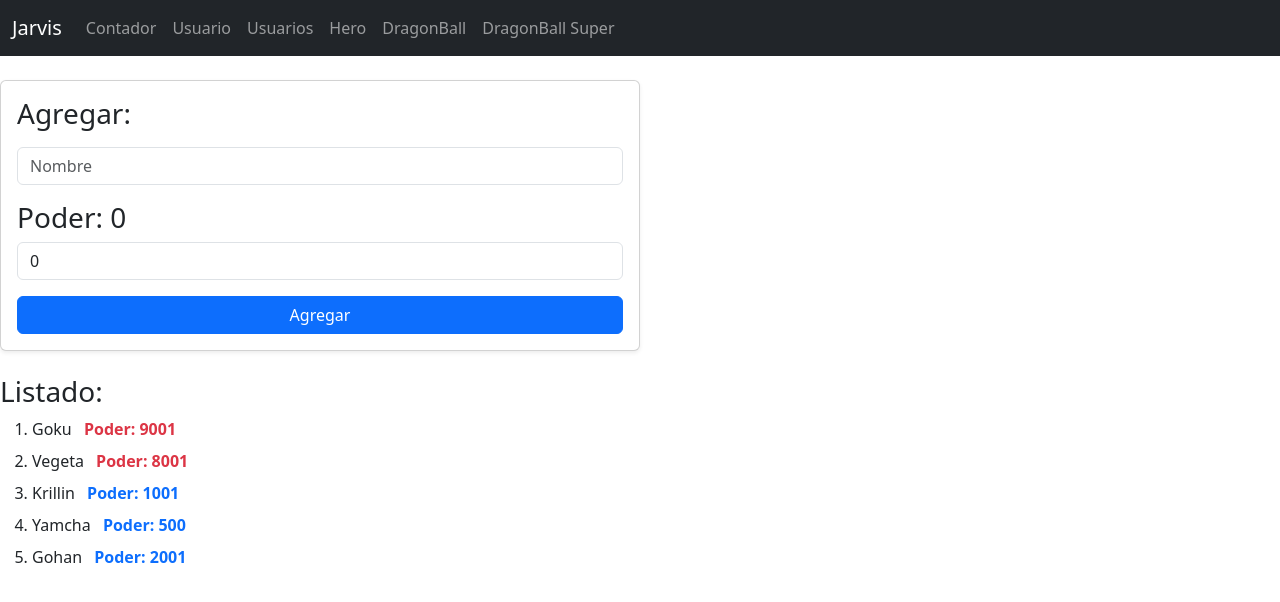
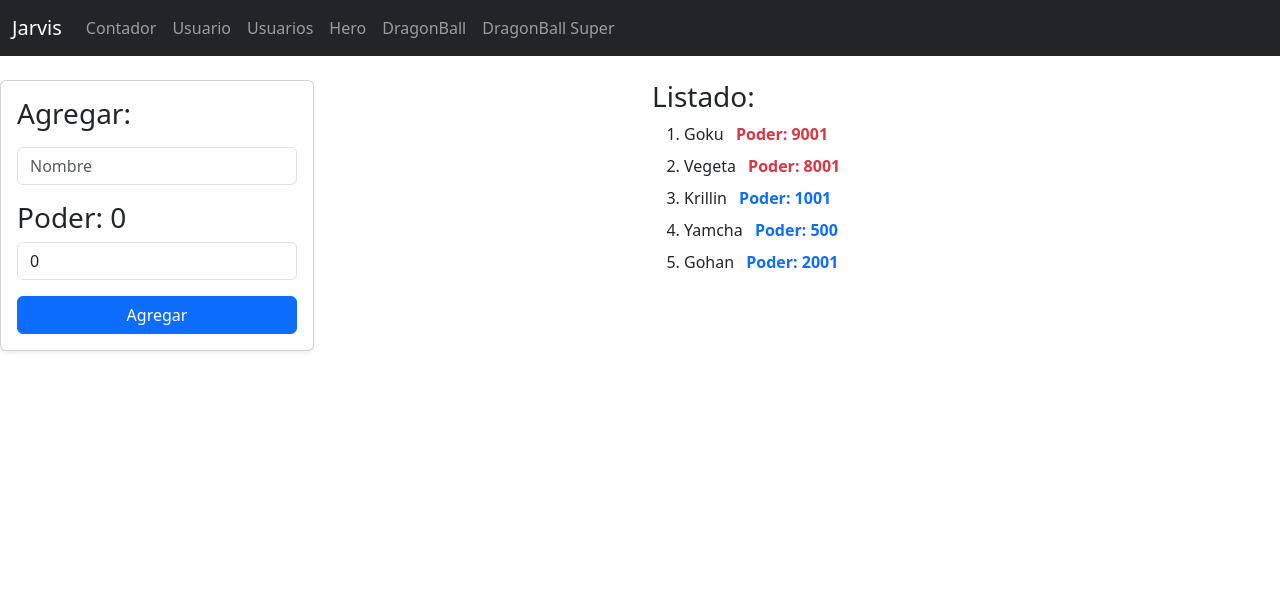
Before and after one commit to IngOscar19/Proyecto-Counter, an Angular app: page /dragonball in a window 1280 px wide. Shown: the top 602 px of the page. Built offline with nearby package versions, Linux system fonts and the light colour scheme.

Commit message:
Correcion de estilo

```diff
--- a/src/app/dragonball-page/dragonball-page.component.html
+++ b/src/app/dragonball-page/dragonball-page.component.html
@@ -1,5 +1,7 @@
 <section class="row mt-4">
-  <app-character-add (characterAdded)="addCharacter($event)"></app-character-add>
+  <div class="col-12 col-sm-6">
+    <app-character-add (characterAdded)="addCharacter($event)"></app-character-add>
+  </div>
 
   <div class="col-12 col-sm-6">
     <app-character-list [characters]="characters()"></app-character-list>
--- a/src/app/dragonball-super/dragonball-super.component.html
+++ b/src/app/dragonball-super/dragonball-super.component.html
@@ -1,5 +1,7 @@
 <section class="row mt-4">
-  <app-character-add (characterAdded)="addCharacter($event)"></app-character-add>
+  <div class="col-12 col-sm-6">
+    <app-character-add (characterAdded)="addCharacter($event)"></app-character-add>
+  </div>
 
   <div class="col-12 col-sm-6">
     <app-character-list [characters]="characters()"></app-character-list>
```
